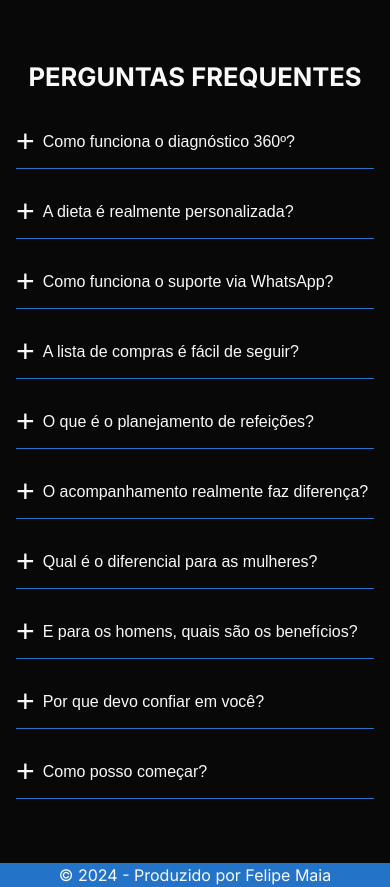
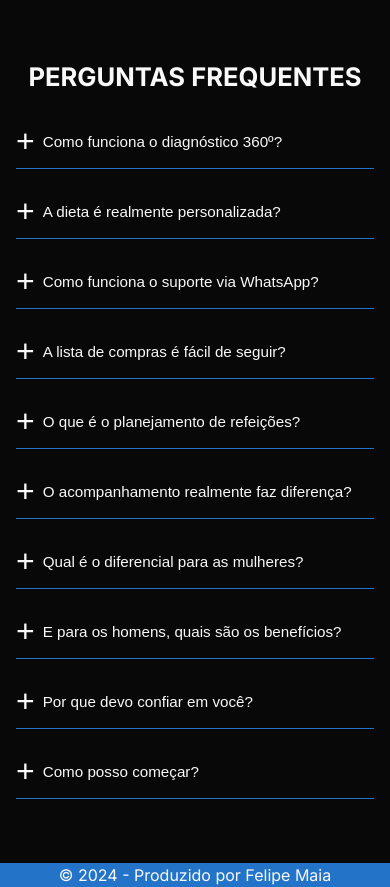
Before and after one commit to felipe-Ma1a/portfolio-vitor, a Next.js app: page / in a window 390 px wide. Shown: the part 6743-7630 px from the top of the page. Built offline with nearby package versions, Linux system fonts and the light colour scheme.

Commit message:
fix: fix accordeon font size on mobile

```diff
--- a/src/components/FAQ/Accordion/styles.module.css
+++ b/src/components/FAQ/Accordion/styles.module.css
@@ -3,7 +3,7 @@
   background-color: transparent;
   color: var(--primary-clr);
   border: 0;
-  font-size: 1rem;
+  font-size: 0.95rem;
   display: flex;
   align-items: center;
   gap: 0.5rem;
@@ -34,7 +34,7 @@
 
 .accordionText p {
   overflow: hidden;
-  font-size: 0.9rem;
+  font-size: 0.85rem;
 }
 
 .accordionTextOpen {
```
